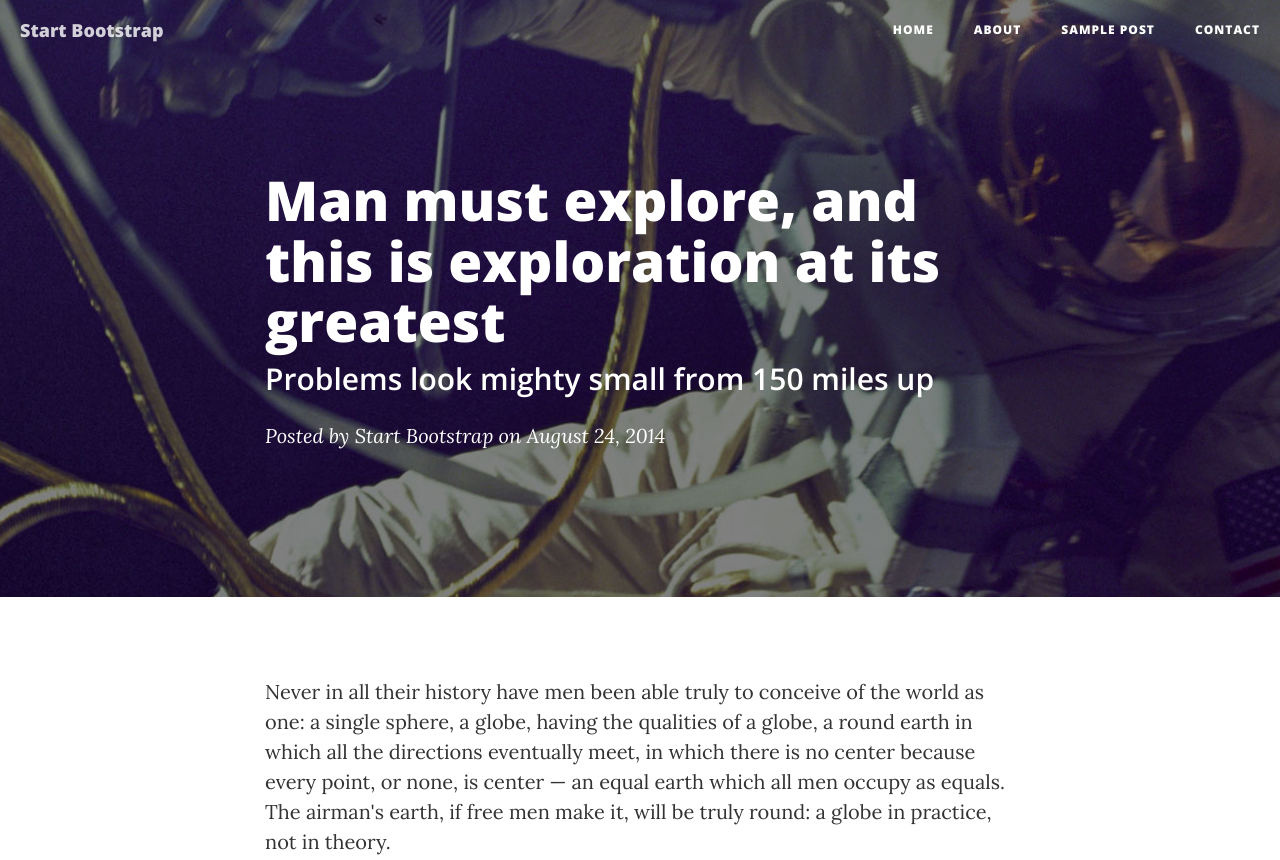
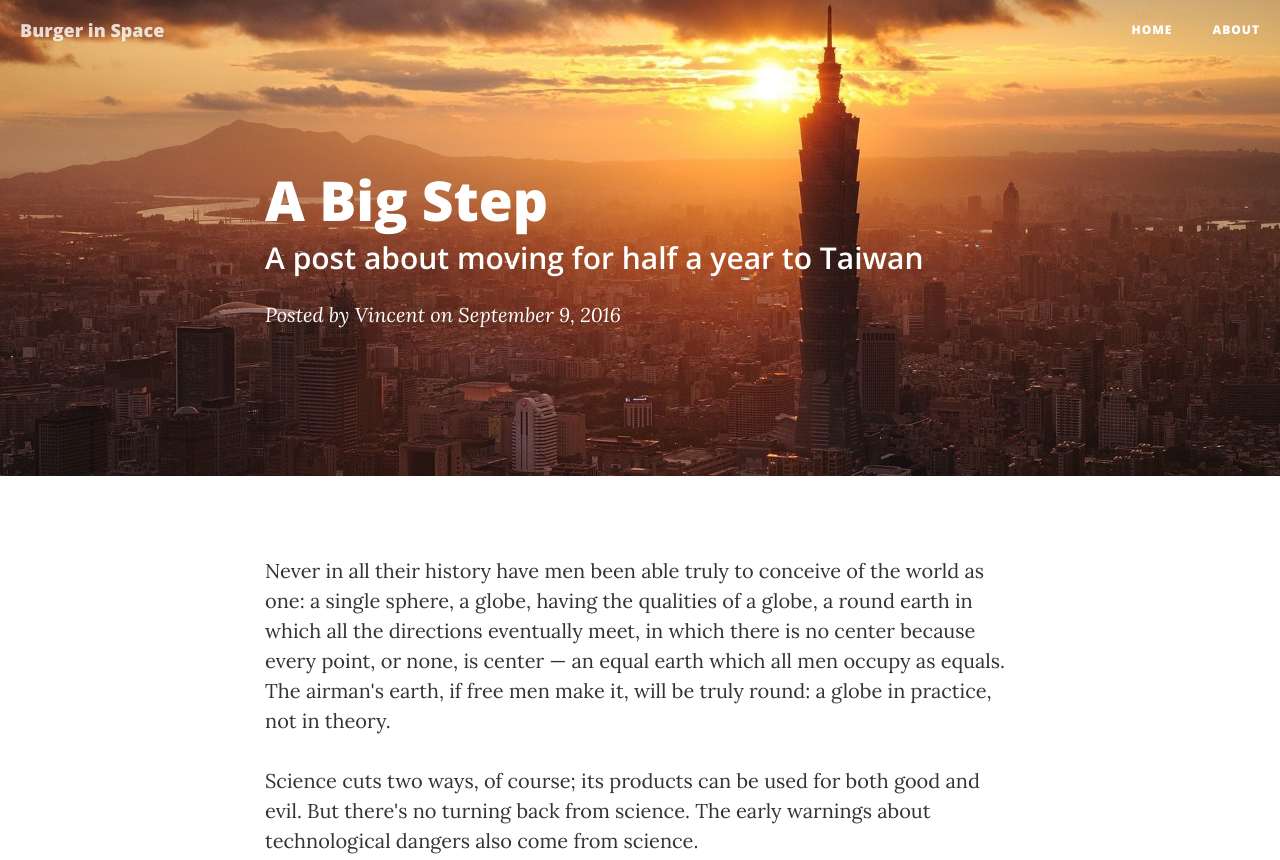
Before and after one commit to vdutor/burgers-in-space, a website: page posts/a-big-step.html in a window 1280 px wide. Shown: the top 860 px of the page. Drawn offline with nearby package versions, Linux system fonts and the light colour scheme; files that its build step writes are made by us from their sources; files whose address does not match are found by name.

Commit message:
added header image for post a big step

```diff
--- a/posts/a-big-step.html
+++ b/posts/a-big-step.html
@@ -9,13 +9,13 @@
     <meta name="description" content="">
     <meta name="author" content="">
 
-    <title>Clean Blog - Sample Post</title>
+    <title>A Big Step</title>
 
     <!-- Bootstrap Core CSS -->
-    <link href="vendor/bootstrap/css/bootstrap.min.css" rel="stylesheet">
+    <link href="../vendor/bootstrap/css/bootstrap.min.css" rel="stylesheet">
 
     <!-- Theme CSS -->
-    <link href="css/clean-blog.min.css" rel="stylesheet">
+    <link href="../css/clean-blog.min.css" rel="stylesheet">
 
     <!-- Custom Fonts -->
     <link href="vendor/font-awesome/css/font-awesome.min.css" rel="stylesheet" type="text/css">
@@ -42,23 +42,17 @@
                     <span class="sr-only">Toggle navigation</span>
                     Menu <i class="fa fa-bars"></i>
                 </button>
-                <a class="navbar-brand" href="index.html">Start Bootstrap</a>
+                <a class="navbar-brand" href="../index.html">Burger in Space</a>
             </div>
 
             <!-- Collect the nav links, forms, and other content for toggling -->
             <div class="collapse navbar-collapse" id="bs-example-navbar-collapse-1">
                 <ul class="nav navbar-nav navbar-right">
                     <li>
-                        <a href="index.html">Home</a>
+                        <a href="../index.html">Home</a>
                     </li>
                     <li>
-                        <a href="about.html">About</a>
-                    </li>
-                    <li>
-                        <a href="post.html">Sample Post</a>
-                    </li>
-                    <li>
-                        <a href="contact.html">Contact</a>
+                        <a href="../about.html">About</a>
                     </li>
                 </ul>
             </div>
@@ -69,14 +63,14 @@
 
     <!-- Page Header -->
     <!-- Set your background image for this header on the line below. -->
-    <header class="intro-header" style="background-image: url('img/post-bg.jpg')">
+    <header class="intro-header" style="background-image: url('../img/a-big-step-header.jpg')">
         <div class="container">
             <div class="row">
                 <div class="col-lg-8 col-lg-offset-2 col-md-10 col-md-offset-1">
                     <div class="post-heading">
-                        <h1>Man must explore, and this is exploration at its greatest</h1>
-                        <h2 class="subheading">Problems look mighty small from 150 miles up</h2>
-                        <span class="meta">Posted by <a href="#">Start Bootstrap</a> on August 24, 2014</span>
+                        <h1>A Big Step</h1>
+                        <h2 class="subheading">A post about moving for half a year to Taiwan</h2>
+                        <span class="meta">Posted by <a href="#">Vincent</a> on September 9, 2016</span>
                     </div>
                 </div>
             </div>
@@ -113,7 +107,7 @@
                     <p>As we got further and further away, it [the Earth] diminished in size. Finally it shrank to the size of a marble, the most beautiful you can imagine. That beautiful, warm, living object looked so fragile, so delicate, that if you touched it with a finger it would crumble and fall apart. Seeing this has to change a man.</p>
 
                     <a href="#">
-                        <img class="img-responsive" src="img/post-sample-image.jpg" alt="">
+                        <img class="img-responsive" src="../img/post-sample-image.jpg" alt="">
                     </a>
                     <span class="caption text-muted">To go places and do things that have never been done before – that’s what living is all about.</span>
 
@@ -121,7 +115,6 @@
 
                     <p>As I stand out here in the wonders of the unknown at Hadley, I sort of realize there’s a fundamental truth to our nature, Man must explore, and this is exploration at its greatest.</p>
 
-                    <p>Placeholder text by <a href="http://spaceipsum.com/">Space Ipsum</a>. Photographs by <a href="https://www.flickr.com/photos/nasacommons/">NASA on The Commons</a>.</p>
                 </div>
             </div>
         </div>
@@ -160,7 +153,7 @@
                             </a>
                         </li>
                     </ul>
-                    <p class="copyright text-muted">Copyright &copy; Your Website 2016</p>
+                    <p class="copyright text-muted">Copyright &copy; Burgers in Space 2016</p>
                 </div>
             </div>
         </div>
```
Also changed, not shown: index.html (+4 -4 lines), img/a-big-step-header.jpg (added).
